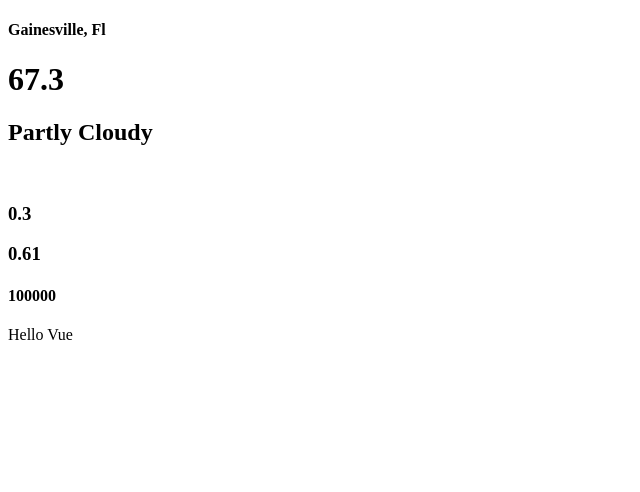
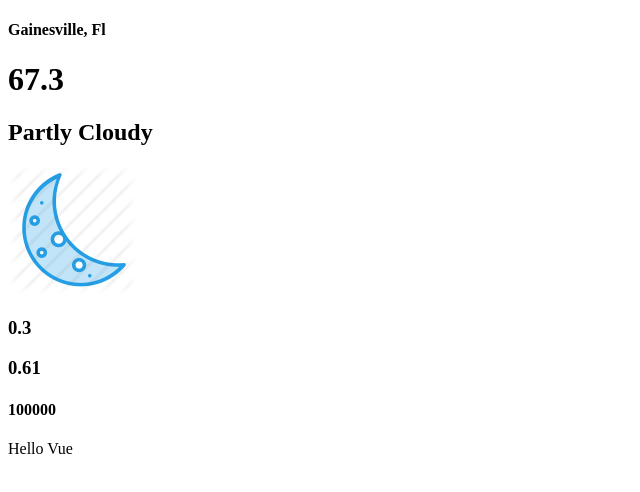
Before and after one commit to Desimor/darkfrost, a website: page public/html/index.html in a window 1280 px wide. Shown: the whole page, without its empty margins (0-640 px from the left). Drawn offline with nearby package versions, Linux system fonts and the light colour scheme; files that its build step writes are made by us from their sources; no server answers; files whose address does not match are found by name.

Commit message:
Small tweaks.

```diff
--- a/public/html/index.html
+++ b/public/html/index.html
@@ -20,7 +20,7 @@
             <div>
                 <h2>{{ summary }}</h2>
                 <div>
-                    <img src="iconUrl(icon)" alt="">
+                    <img :src="iconUrl(icon)" alt="">
                 </div>
             </div>
             <div>
```
Also changed, not shown: public/images/partly-cloudy.1.png (added).
